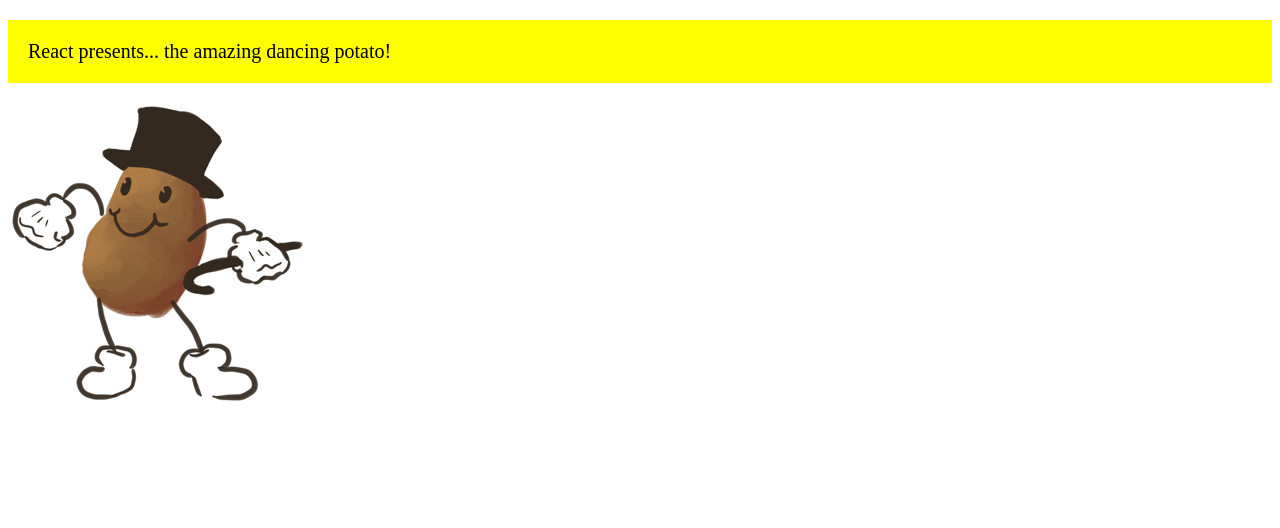
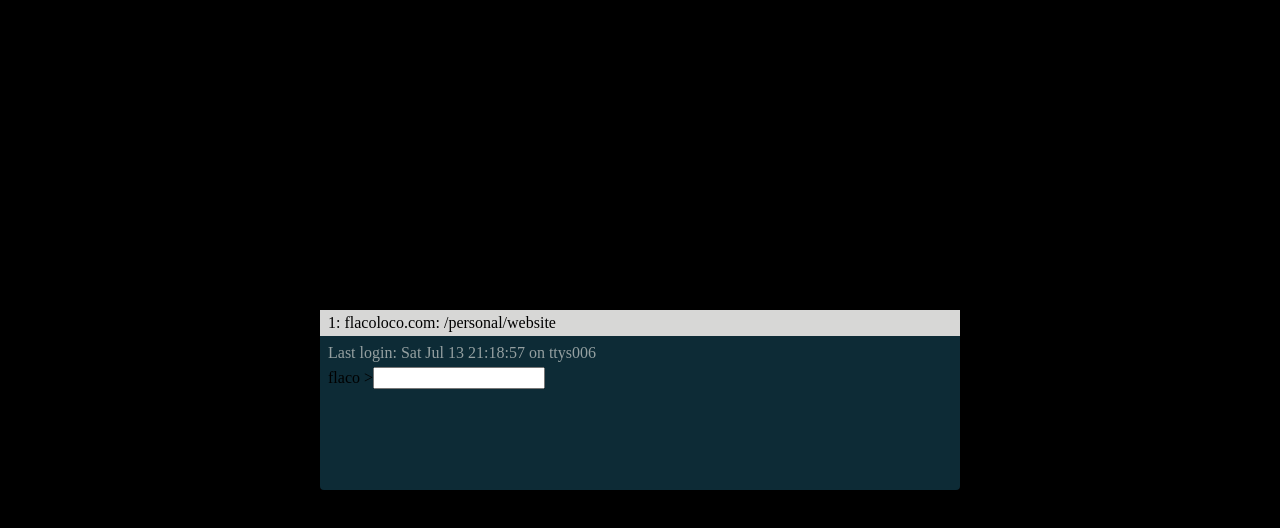
Before and after one commit to flacoloco/flacoloco.com-v2, a React app: page / in a window 1280 px wide. Shown: the top 528 px of the page. Built offline with nearby package versions, Linux system fonts and the light colour scheme.

Commit message:
css reset added

```diff
--- a/src/App.jsx
+++ b/src/App.jsx
@@ -1,19 +1,8 @@
-import React, { Fragment } from 'react'
-import styled from 'styled-components'
-
-import potato from './potato.gif'
-
-const Hello = styled.p`
-  background-color: yellow;
-  font-size: 20px;
-  padding: 20px;
-`
+import React from 'react'
+import Terminal from './Terminal/Terminal'
 
 const App = () => (
-  <Fragment>
-    <Hello>React presents... the amazing dancing potato!</Hello>
-    <img alt="dancing potato" src={potato} />
-  </Fragment>
+  <Terminal />
 )
 
 export default App
--- a/src/index.html
+++ b/src/index.html
@@ -1,8 +1,45 @@
 <!DOCTYPE html>
+<head>
+  <style type="text/css">
+    html, body, div, span, applet, object, iframe,
+    h1, h2, h3, h4, h5, h6, p, blockquote, pre,
+    a, abbr, acronym, address, big, cite, code,
+    del, dfn, em, img, ins, kbd, q, s, samp,
+    small, strike, strong, sub, sup, tt, var,
+    b, u, i, center,
+    dl, dt, dd, ol, ul, li,
+    fieldset, form, label, legend,
+    table, caption, tbody, tfoot, thead, tr, th, td,
+    article, aside, canvas, details, embed,
+    figure, figcaption, footer, header, hgroup,
+    menu, nav, output, ruby, section, summary,
+    time, mark, audio, video {
+      margin: 0;
+      padding: 0;
+      border: 0;
+      font-family: 'Source Sans Pro';
+      font-size: 100%;
+      font: inherit;
+      vertical-align: baseline;
+    }
+
+    html {
+      box-sizing: border-box;
+    }
+
+    *, *:before, *:after {
+      box-sizing: border-box;
+    }
+
+    body, input, textarea {
+      font-family: 'Source Sans Pro';
+    }
+  </style>
+</head>
 <html lang="en">
   <head>
     <meta charset="utf-8">
-    <title>webpack 4 quickstart</title>
+    <title>flacoloco personal website</title>
   </head>
 
   <body>
```
